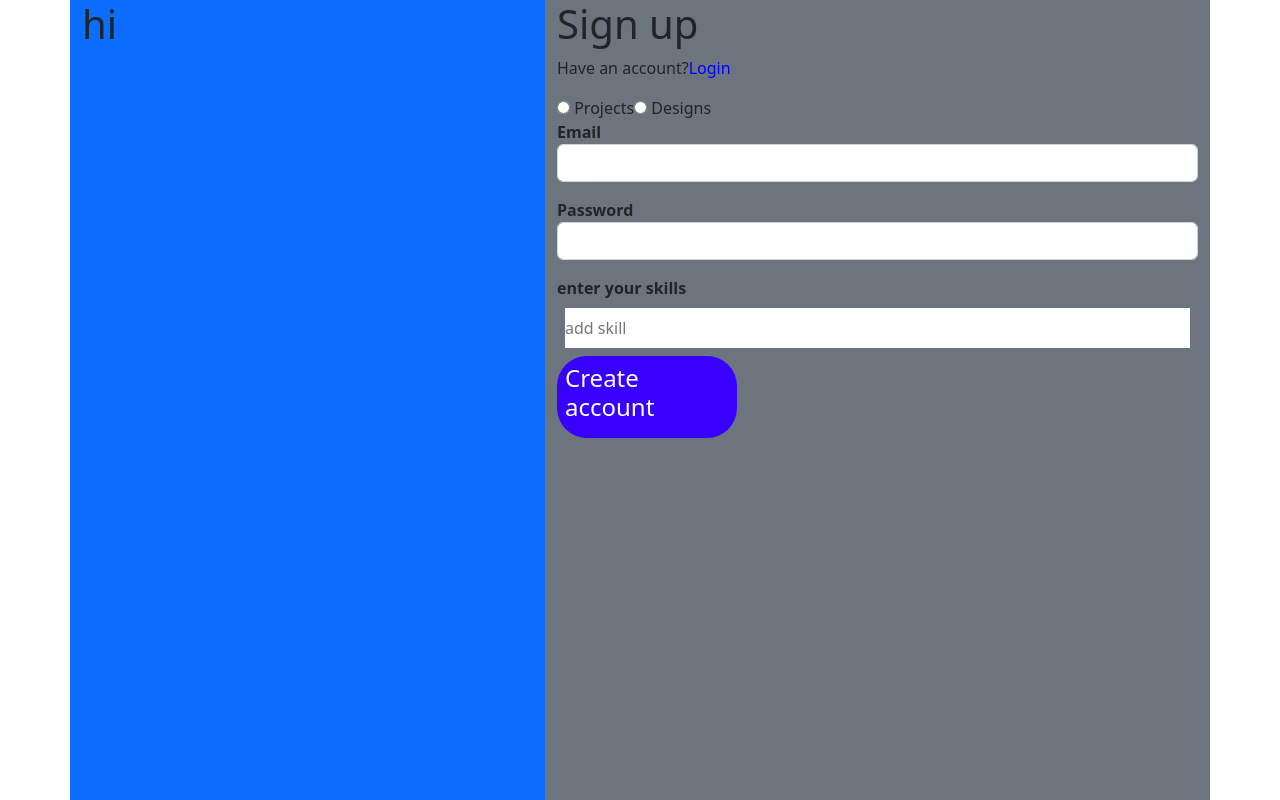
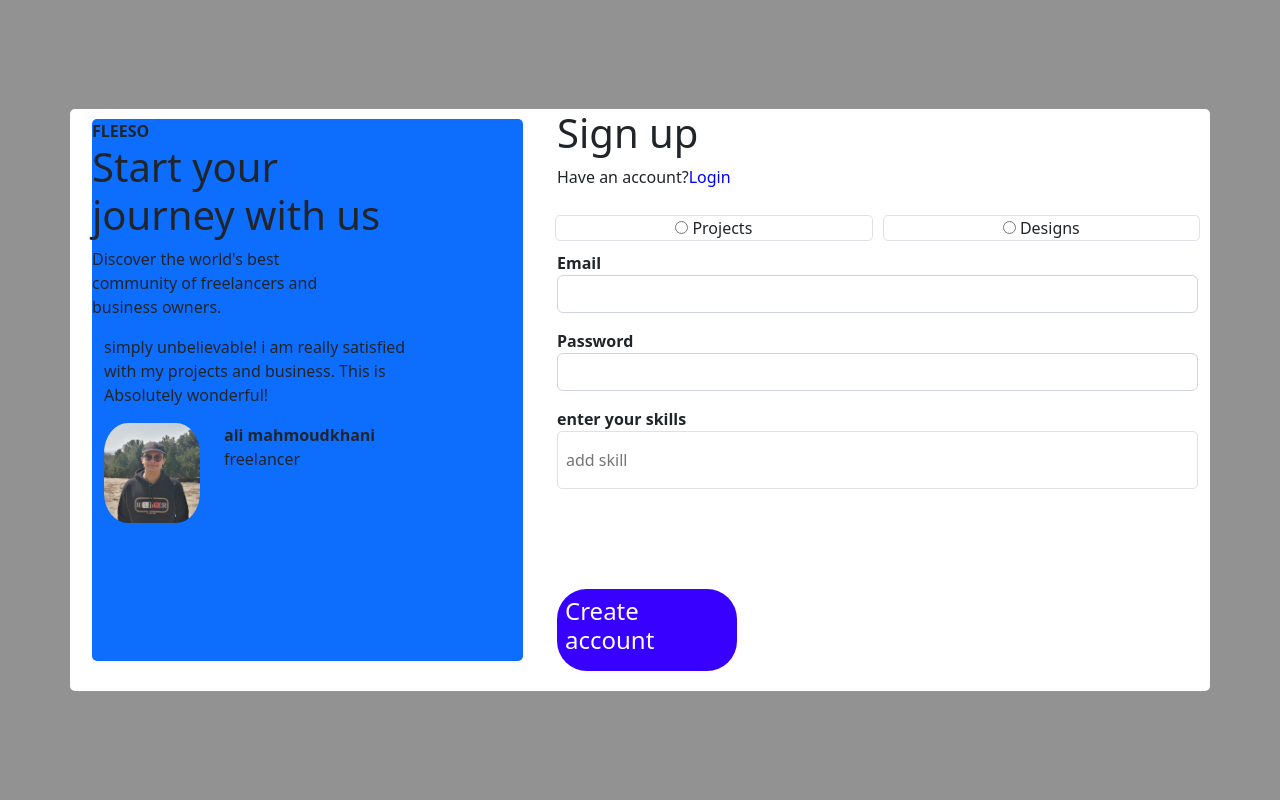
Before and after one commit to mahmoudkhani80/login-page, a React (Create React App) app: page / in a window 1280 px wide. Built offline with nearby package versions, Linux system fonts and the light colour scheme.

Commit message:
layout improved

```diff
--- a/src/App.css
+++ b/src/App.css
@@ -1,3 +1,6 @@
+body {
+  background-color: rgb(146, 146, 146);
+}
 .blue-text {
   color: blue;
 }
@@ -44,4 +47,54 @@
   width: min(80vw, 180px);
   align-items: center;
   color: #fff;
+  margin-top: 100px;
 }
+
+.border {
+  border-style: solid;
+  border-color: rgb(124, 124, 124);
+  background-color: #fff;
+  border-width: 2px;
+  border-radius: 5px;
+  /* background-color: rgb(255, 0, 0); */
+
+}
+.radio-container {
+  display: grid;
+  grid-template-columns: 1fr 1fr;
+  grid-template-rows: auto ;
+  gap: 10px;
+  padding: 10px 10px 10px 10px;
+  text-align: center;
+}
+.blue-container {
+  display: grid;
+  grid-column: auto;
+  grid-row: auto auto;
+
+}
+.blue-border {
+  margin: 10px;
+  border-radius: 5px;
+}
+.bgw{
+  background-color: #fff;
+  border-radius: 5px;
+  padding-bottom: 20px;
+
+}
+.wrapper {
+  height: 100vh; /* full height of the viewport */
+  width: 100vw; /* full width of the viewport */
+  display: flex; /* enable flexbox */
+  justify-content: center; /* center horizontally */
+  align-items: center; /* center vertically */
+}
+.image{
+  display: grid;
+  grid-template-columns: 120px auto;
+  grid-template-rows: 120px auto;
+}
+.image-radius{
+  border-radius: 30%;
+}
--- a/src/App.js
+++ b/src/App.js
@@ -4,15 +4,58 @@ import "./App.css";
 import FormComponent from "./components/FormComponent";
 import PasswordForm from "./components/PasswordForm";
 import TagsInput from "./components/TagsInput";
-import Submit from './components/Submit';
+import Submit from "./components/Submit";
+import myImage from "./myimage.jpg";
 
 function login() {
   return (
-    <Container className="bg-secondary vh-100">
+    <div className="wrapper">
+      <Container className="bgw">
         <Row>
           {/* blue part */}
-        <Col className="bg-primary vh-100">
-          <h1>hi</h1>
+          <Col className="blue-container">
+            <div className="bg-primary blue-border">
+              <strong>FLEESO</strong>
+              <div>
+                <h1>
+                  Start your
+                  <br />
+                  journey with us
+                </h1>
+              </div>
+              <div>
+                <p>
+                  Discover the world's best
+                  <br />
+                  community of freelancers and <br />
+                  business owners.
+                </p>
+              </div>
+              <Container>
+                <Row>
+                  <p>
+                    simply unbelievable! i am really satisfied
+                    <br />
+                    with my projects and business. This is
+                    <br />
+                    Absolutely wonderful!
+                  </p>
+                </Row>
+                <Row className="image">
+                  <img
+                    className="image-radius"
+                    src={myImage}
+                    alt="my image"
+                    width="5px"
+                    height="100px"
+                  ></img>
+                  <div>
+                    <strong>ali mahmoudkhani</strong>
+                    <p>freelancer</p>
+                  </div>
+                </Row>
+              </Container>
+            </div>
           </Col>
 
           {/* input part */}
@@ -23,11 +66,14 @@ function login() {
             </p>
 
             {/* radio buttons */}
-          <Row>
-            <div>
+            <Row className="radio-container">
+              <div className="border">
                 <input type="radio" value="projects" name="looking-for" />{" "}
                 Projects
-              <input type="radio" value="designs" name="looking-for" /> Designs
+              </div>
+              <div className="border">
+                <input type="radio" value="designs" name="looking-for" />{" "}
+                Designs
               </div>
             </Row>
             <Row>
@@ -43,7 +89,9 @@ function login() {
             <Row>
               <div>
                 <strong>enter your skills</strong>
+                <div className="border">
                   <TagsInput />
+                </div>
               </div>
             </Row>
             <Row>
@@ -54,6 +102,7 @@ function login() {
           </Col>
         </Row>
       </Container>
+    </div>
   );
 }
 
```
Also changed, not shown: public/myimage.jpg (added), src/myimage.jpg (added). Lines whose indentation alone changed are shown as unchanged.
